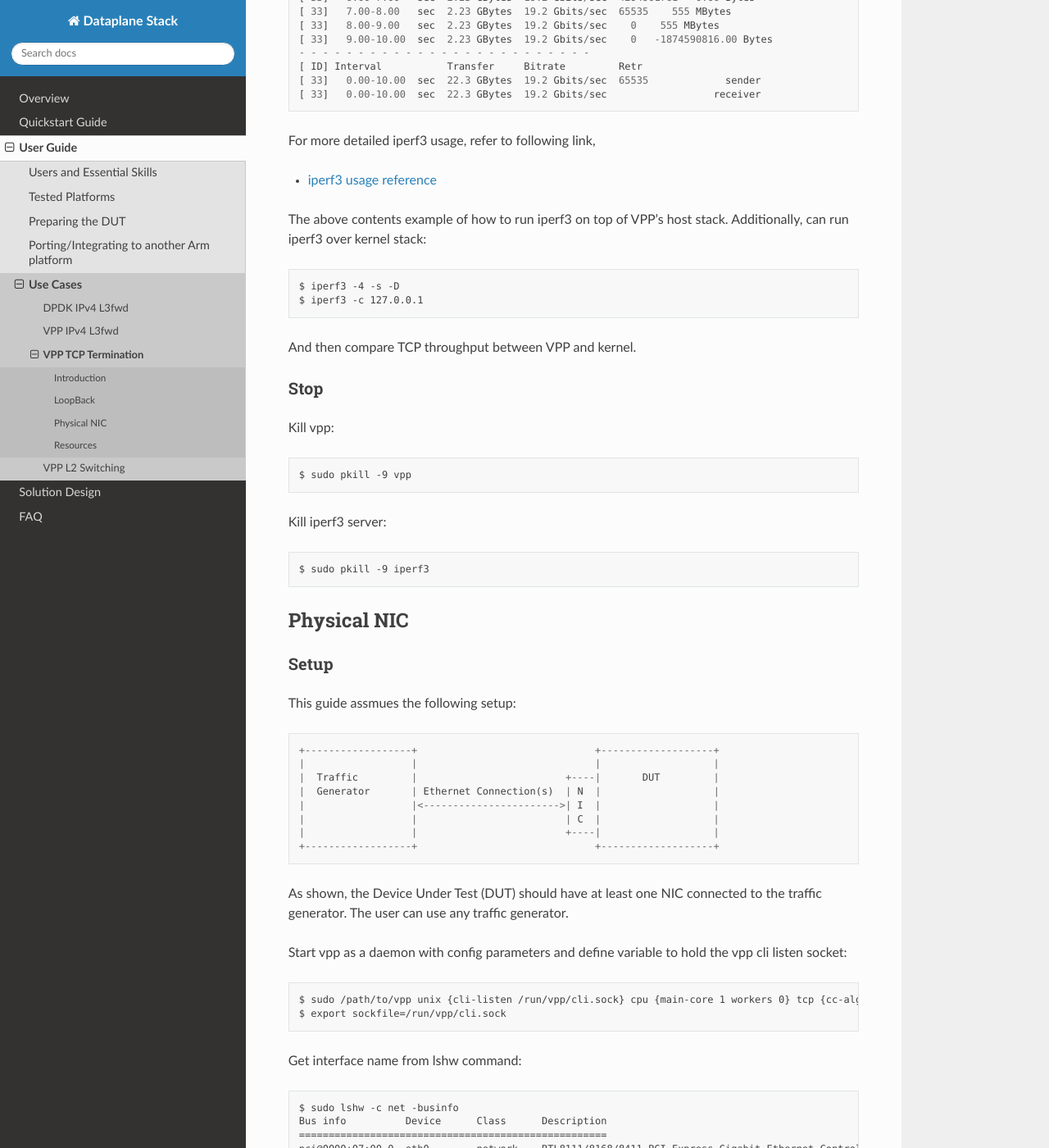
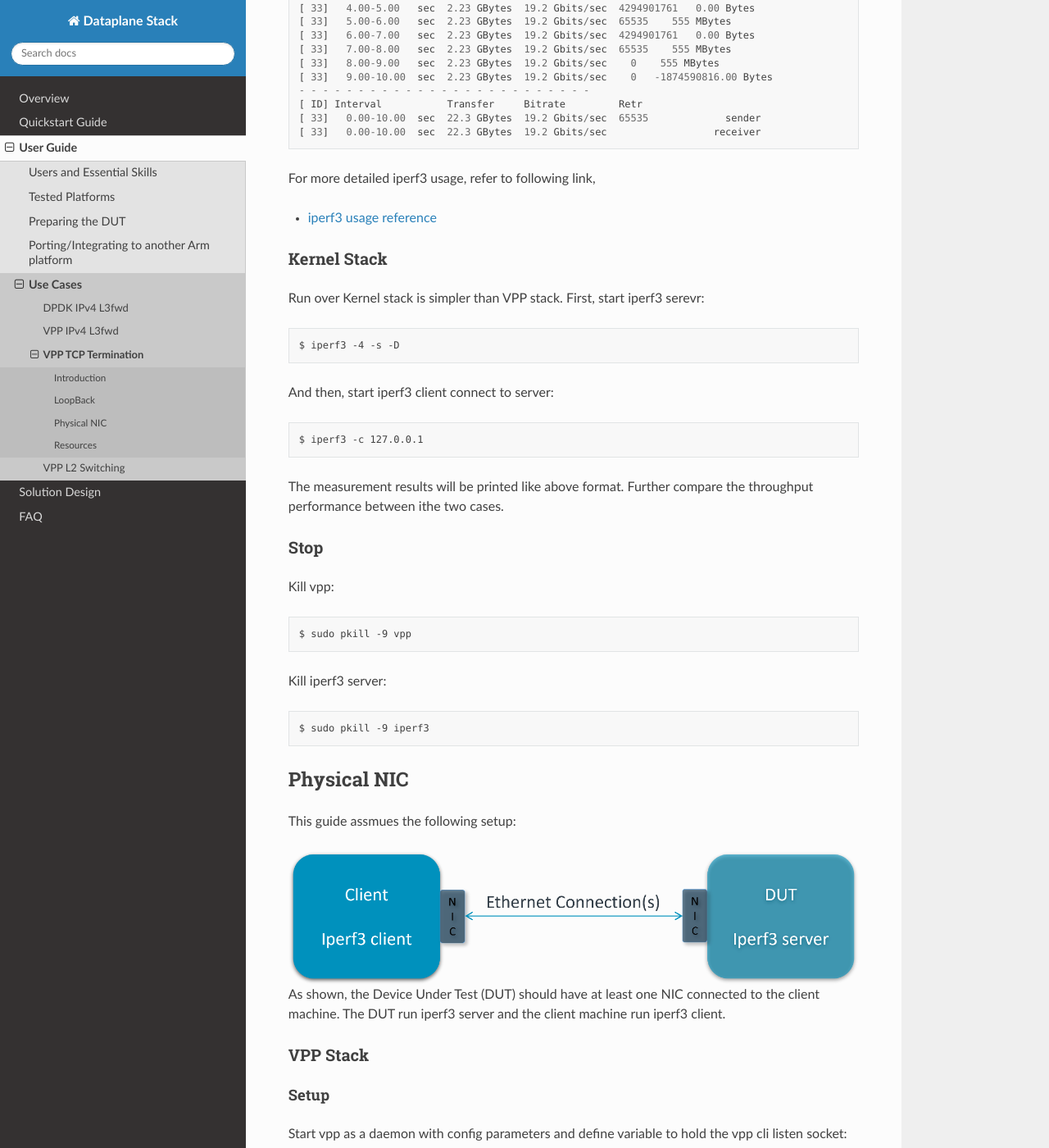
Before and after one commit to Yefeng-Lin/dataplane-stack_doc, a Sphinx documentation site: the page built from doc/user_guide/tcp_term.rst, in a window 1280 px wide and 1400 px high, scrolled down 3708 px. Shown: the whole window at 82% size. Built offline with Sphinx 7.4.7 and the Read the Docs theme 2.0.0, drawn with Linux system fonts in a browser that asks for light colours; some of the changed text lies outside the part shown.

Commit message:
Update tcp_term.rst

```diff
--- a/doc/user_guide/tcp_term.rst
+++ b/doc/user_guide/tcp_term.rst
@@ -23,6 +23,9 @@ LoopBack
 ********
 
 This setup just needs one DUT.
+
+VPP Stack
+^^^^^^^^^
 
 Setup
 ~~~~~
@@ -164,15 +167,22 @@ For more detailed iperf3 usage, refer to following link,
 
 - `iperf3 usage reference`_
 
-The above contents example of how to run iperf3 on top of VPP's host stack. Additionally, can run iperf3 over kernel stack::
+Kernel Stack
+^^^^^^^^^^^^
+
+Run over Kernel stack is simpler than VPP stack.
+First, start iperf3 serevr::
 
         $ iperf3 -4 -s -D
+
+And then, start iperf3 client connect to server::
+
         $ iperf3 -c 127.0.0.1
 
-And then compare TCP throughput between VPP and kernel.
+The measurement results will be printed like above format. Further compare the throughput performance between ithe two cases.
 
 Stop
-~~~~
+^^^^
 
 Kill vpp::
 
@@ -186,21 +196,19 @@ Kill iperf3 server::
 Physical NIC
 ************
 
+This guide assmues the following setup:
+
+.. figure:: ../images/tcp_term_nic.png
+        :align: center
+
+As shown, the Device Under Test (DUT) should have at least one NIC connected to the client machine.
+The DUT run iperf3 server and the client machine run iperf3 client.
+
+VPP Stack
+^^^^^^^^^
+
 Setup
 ~~~~~
-
-This guide assmues the following setup::
-
-        +------------------+                              +-------------------+
-        |                  |                              |                   |
-        |  Traffic         |                         +----|       DUT         |
-        |  Generator       | Ethernet Connection(s)  | N  |                   |
-        |                  |<----------------------->| I  |                   |
-        |                  |                         | C  |                   |
-        |                  |                         +----|                   |
-        +------------------+                              +-------------------+
-
-As shown, the Device Under Test (DUT) should have at least one NIC connected to the traffic generator. The user can use any traffic generator.
 
 Start vpp as a daemon with config parameters and define variable to hold the vpp cli listen socket::
 
@@ -268,13 +276,30 @@ If both iperf3 client and server run successfully, the measurement results will
         [ 33]   0.00-10.00  sec  22.3 GBytes  19.2 Gbits/sec  65535             sender
         [ 33]   0.00-10.00  sec  22.3 GBytes  19.2 Gbits/sec                  receiver
 
-If want to run iperf3 over kernel stack, can start iperf3 server on DUT::
+Kernel Stack
+^^^^^^^^^^^^
+
+If want to run iperf3 over kernel stack, start iperf3 server on DUT::
 
         $ iperf3 -4 -s D
 
 And start iperf3 client on CLIENT::
 
         $ iperf3 -c ${DUT_ip_address}
+
+.. note::
+        ``DUT_ip_address:`` DUT's ip address.
+
+Stop
+^^^^
+
+Kill vpp::
+
+        $ sudo pkill -9 vpp
+
+Kill iperf3 server::
+
+        $ sudo pkill -9 iperf3
 
 *********
 Resources
```
Also changed, not shown: doc/images/tcp_term_nic.png (added).
